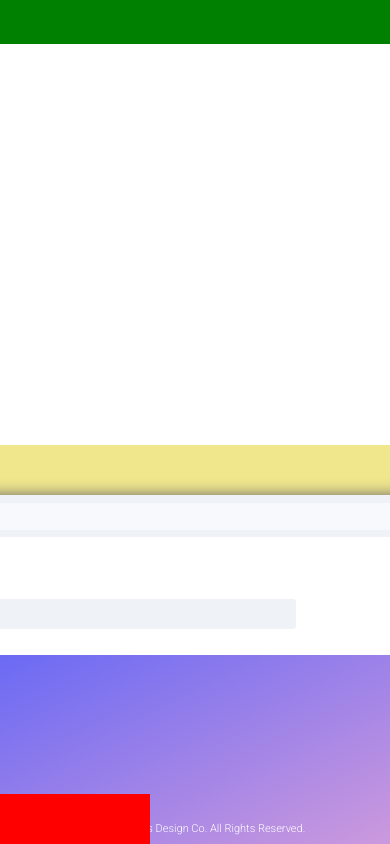
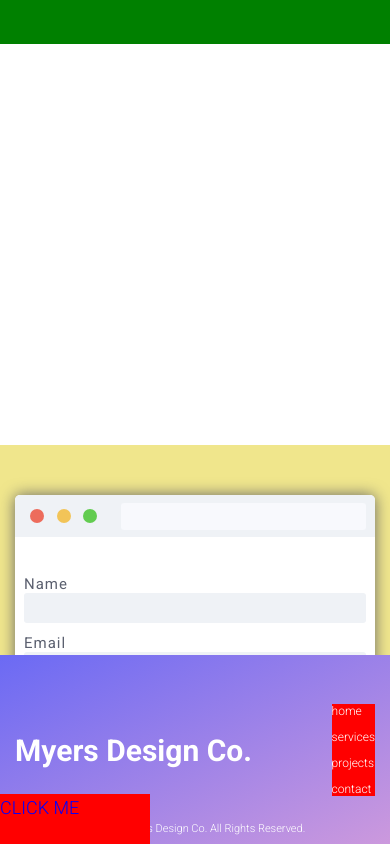
Before and after one commit to quinnmyers/mdc, a website: page index.html in a window 390 px wide. Shown: the part 2542-3386 px from the top of the page. Drawn offline with Linux system fonts and the light colour scheme.

Commit message:
made footer area responsive, may need to adjust heights

```diff
--- a/assets/css/includes/contact.sass
+++ b/assets/css/includes/contact.sass
@@ -8,6 +8,9 @@
     padding-right: 15px
     position: relative
     z-index: 6
+    //background: khaki
+    @include edgesnap1090
+        width: 100vw
     //transition: all .5s ease-in-out
     &__browser
       display: flex
@@ -18,9 +21,9 @@
       border-top-left-radius: 5px
       border-top-right-radius: 5px
       background: white
-      @include phonesmall
-        border-top-left-radius: 3px
-        border-top-right-radius: 3px
+      // @include phonesmall
+      //   border-top-left-radius: 3px
+      //   border-top-right-radius: 3px
 
       &__navbar
         display: flex
@@ -92,7 +95,9 @@
           letter-spacing: 1px
           font-weight: 400
           font-size: 15px
-          margin-bottom: 10px
+          // margin: 10px 0px
+          @include phone
+            font-size: 13px
 
 
         &__name, &__email, &__phone
@@ -107,6 +112,12 @@
             border: none
             font-size: 14px
             color: $grey
+            transition: all 1s ease-in-out
+            margin-bottom: 4px
+            @include phonelarge
+              width: 100%
+            @include phone
+              font-size: 12px
 
 
         &__message
@@ -141,6 +152,12 @@
             font-weight: 400
             letter-spacing: 1px
             color: white
+          @include phonelarge
+            height: 30px
+            width: 100px
+            p
+              font-size: 12px
+
 
 
 
@@ -181,7 +198,6 @@
     box-shadow: 0px 0px 15px #676767
     border-top-left-radius: 5px
     border-top-right-radius: 5px
-    background: white
     @include phonesmall
       border-top-left-radius: 3px
       border-top-right-radius: 3px
@@ -252,6 +268,8 @@
       margin: auto
       width: 95%
       height: 80%
+      // @include edgesnap
+      //   width: 50%
 
 
 
--- a/assets/css/includes/footer.sass
+++ b/assets/css/includes/footer.sass
@@ -33,6 +33,12 @@
       transition: all 2s ease-in-out
       //background: red
       align-items: center
+      @include edgesnap1090
+        width: 100vw
+        padding: 0px 15px
+        transition: all 0s ease-in-out
+        //may need to fix this a bit in the future to only
+        //effect the elements sliding from right to left
 
       &__left, &__right
         display: flex
@@ -46,6 +52,8 @@
         font-weight: 400
         .footer__brand
           margin-top: 30px
+          @include phonelarge
+            font-size: 30px
       &__right
         font-size: 14px
         font-weight: 300
@@ -53,6 +61,8 @@
         text-align: left
         background: red
         margin-top: 30px
+        @include phonelarge
+          font-size: 12px
         .footer__nav__item
           margin-bottom: 12px
         li:nth-child(1)
@@ -63,7 +73,7 @@
       width: 150px
       height: 50px
       background: red
-      color: red
+      color: blue
       position: absolute
       bottom: 0px
       left: 0px
@@ -87,6 +97,9 @@
 .footer__content__large
   justify-content: flex-end
 
+.footer__content__large__right
+  margin-top: 120px !important
+
 .footer__spacer__hide
   height: 0px !important
 
--- a/assets/css/modules/mixins.sass
+++ b/assets/css/modules/mixins.sass
@@ -4,6 +4,7 @@ $phone-large: 560px
 $tablet-width: 768px
 $desktop-width: 992px
 $edgesnap-width: 1280px
+$edgesnap-1090: 1090px
 
 
 =ultra
@@ -34,6 +35,10 @@ $edgesnap-width: 1280px
   @media (max-width: #{$phone-small})
     @content
 
+=edgesnap1090
+  @media (max-width: #{$edgesnap-1090})
+    @content
+
 =phoneHorizontal
   @media (orientation: landscape) and (max-width: unquote("#{$phone-max-width} - 1"))
     @content
--- a/assets/js/app.js
+++ b/assets/js/app.js
@@ -155,7 +155,7 @@ $(document).ready(function() {
   $('.test-button').click(function() {
     $('.footer__container').toggleClass('footer__container__large');
     $('.footer__container__left').toggleClass('footer__content__large');
-    $('.footer__container__right').toggleClass('footer__content__large');
+    $('.footer__container__right').toggleClass('footer__content__large__right');
     $('.footer__spacer').toggleClass('footer__spacer__hide');
     $('.footer__contact__container').toggleClass('footer__contact__container__large');
     $('.footer__brand').toggleClass('.footer__content__margin__large');
```
Also changed, not shown: assets/css/index.css, assets/js/app-min.js.
